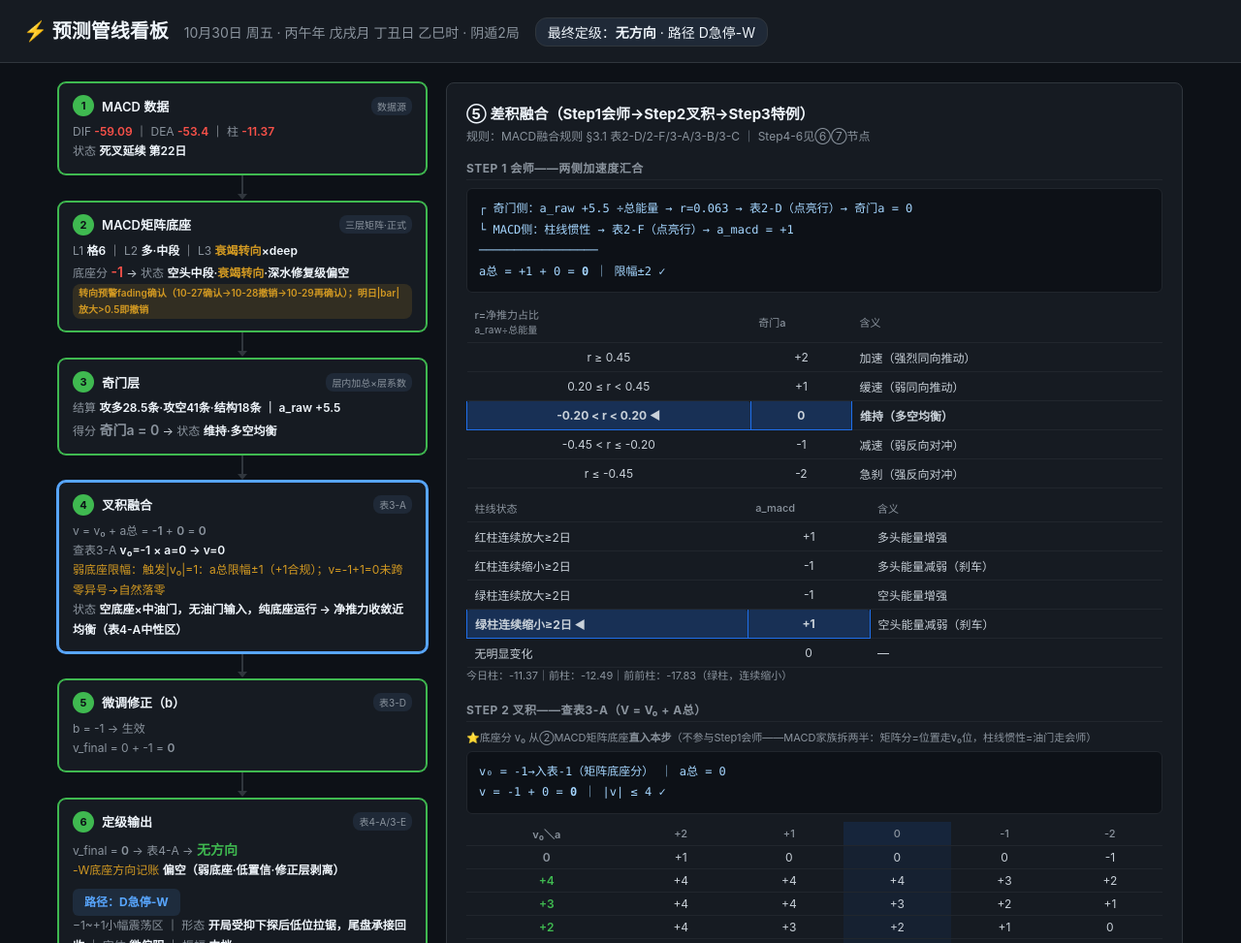
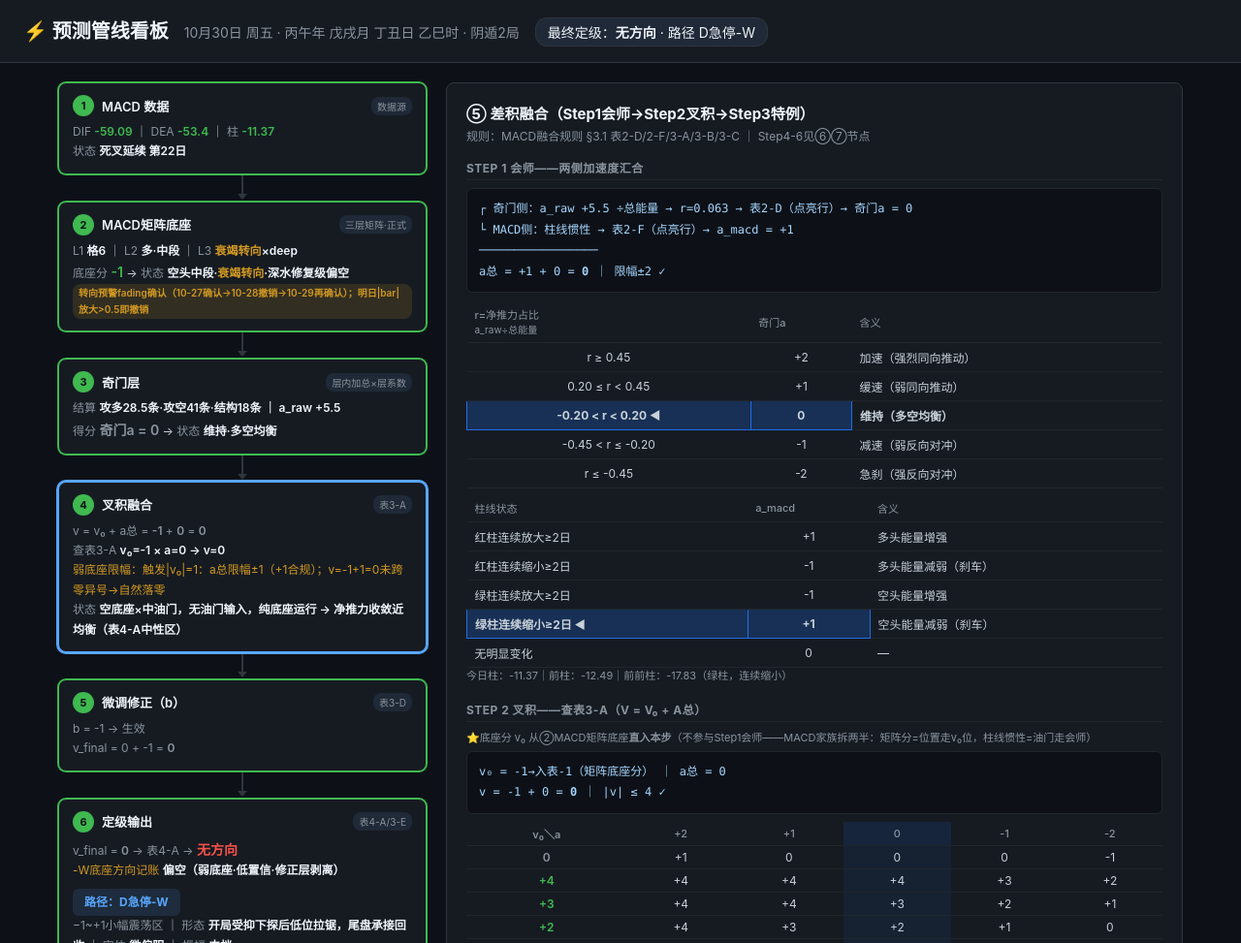
Before and after one commit to xiaoyi0319a/yixue-dashboard, a Jekyll site: the page pipeline.html, which Jekyll copies as it is, in a window 1280 px wide. Shown: the top 973 px of the page at 97% size. Built offline with Jekyll 4.4.1, drawn with Linux system fonts in a browser that asks for light colours.

Commit message:
fix(dashboard): 红涨绿跌国内配色(pipeline时段条/节点正负/stock方向)+renderCompare容错(无date隐藏)+300908补prev_diagnose.date

```diff
--- a/data/diagnose_300908.json
+++ b/data/diagnose_300908.json
@@ -390,8 +390,10 @@
   }
  ],
  "prev_diagnose": {
+  "date": "2026-10-30",
   "prev_z": 1,
-    "prev_g": 2
+  "prev_g": 2,
+  "summary": "上次判中性偏强——补量过19.47打开空间；期间实际+3.73%放量收18.37，方向兑现✅空间未打开⏸"
  },
  "timeline": [
   {
--- a/data/diagnose_300908_20261031.json
+++ b/data/diagnose_300908_20261031.json
@@ -390,8 +390,10 @@
   }
  ],
  "prev_diagnose": {
+  "date": "2026-10-30",
   "prev_z": 1,
-    "prev_g": 2
+  "prev_g": 2,
+  "summary": "上次判中性偏强——补量过19.47打开空间；期间实际+3.73%放量收18.37，方向兑现✅空间未打开⏸"
  },
  "timeline": [
   {
--- a/pipeline.html
+++ b/pipeline.html
@@ -30,8 +30,8 @@ body{font-family:-apple-system,BlinkMacSystemFont,"Segoe UI","PingFang SC","Hira
 .node-output{font-size:12px;color:#c9d1d9;line-height:1.7}
 .node-output .k{color:#8b949e}
 .node-output .v{color:#f0f6fc;font-weight:600}
-.node-output .pos{color:#3fb950;font-weight:600}
-.node-output .neg{color:#f85149;font-weight:600}
+.node-output .pos{color:#f85149;font-weight:600}
+.node-output .neg{color:#3fb950;font-weight:600}
 .node-output .zero{color:#8b949e}
 .connector{width:2px;height:20px;background:#30363d;margin:0 auto}
 .arrow{width:0;height:0;border-left:5px solid transparent;border-right:5px solid transparent;border-top:6px solid #30363d;margin:0 auto 2px}
@@ -64,17 +64,17 @@ tr.hl td:first-child{border-left:3px solid #58a6ff}
 .slot{background:#161b22;border:1px solid #30363d;border-radius:8px;padding:8px 6px;text-align:center;cursor:pointer;transition:all .15s;position:relative;overflow:hidden}
 .slot:hover{border-color:#58a6ff}
 .slot .slot-bar{height:3px;border-radius:2px;margin-bottom:6px}
-.slot.up{border-color:rgba(63,185,80,.35)}
-.slot.up .slot-bar{background:#3fb950}
-.slot.down{border-color:rgba(248,81,73,.35)}
-.slot.down .slot-bar{background:#f85149}
+.slot.up{border-color:rgba(248,81,73,.35)}
+.slot.up .slot-bar{background:#f85149}
+.slot.down{border-color:rgba(63,185,80,.35)}
+.slot.down .slot-bar{background:#3fb950}
 .slot.neutral{border-color:rgba(139,148,158,.25)}
 .slot.neutral .slot-bar{background:#8b949e}
 .slot-name{font-size:13px;font-weight:700;color:#f0f6fc}
 .slot-time{font-size:9px;color:#484f58;margin-top:1px}
 .slot-grade{font-size:11px;font-weight:600;margin-top:4px}
-.slot.up .slot-grade{color:#3fb950}
-.slot.down .slot-grade{color:#f85149}
+.slot.up .slot-grade{color:#f85149}
+.slot.down .slot-grade{color:#3fb950}
 .slot.neutral .slot-grade{color:#8b949e}
 .slot-note{font-size:9px;color:#8b949e;margin-top:3px;line-height:1.4;height:24px;overflow:hidden;display:-webkit-box;-webkit-line-clamp:2;-webkit-box-orient:vertical}
 
--- a/stock.html
+++ b/stock.html
@@ -38,6 +38,7 @@ th{color:#8b949e;font-weight:500;font-size:11px}
 td{color:#c9d1d9}
 .k{color:#8b949e}.v{color:#f0f6fc;font-weight:600}
 .pos{color:#3fb950;font-weight:600}.neg{color:#f85149;font-weight:600}.warn{color:#d29922;font-weight:600}
+.dir-up{color:#f85149;font-weight:600}.dir-down{color:#3fb950;font-weight:600}
 .note{font-size:11px;color:#8b949e;line-height:1.7;margin-top:8px}
 .formula{font-family:"SF Mono",Monaco,monospace;font-size:11px;background:#0d1117;padding:8px 10px;border-radius:6px;border:1px solid #21262d;color:#a5d6ff;line-height:1.8;white-space:pre-wrap;margin-top:6px}
 .badge{display:inline-block;font-size:10px;padding:1px 6px;border-radius:8px;font-weight:600}
@@ -463,7 +464,7 @@ function renderReport(){
 function renderCompare(){
   const bar=document.getElementById('compareBar');
   const p=D.prev_diagnose;
-  if(!p){bar.style.display='none';return}
+  if(!p||!p.date){bar.style.display='none';return}
   bar.style.display='block';
   const item=(label,o)=>{
     if(!o)return'';
@@ -583,7 +584,7 @@ function renderLayers(){
      <span class=k>否决:</span> ${(l2.vetoes||[]).join('、')||'无'}<div style="font-size:9px;color:#484f58;margin-top:3px">否决=一票作废项——ST/财务造假/审计非标/清仓减持/日成交<500万，触发任何一条本诊断作废</div>`;
   const f=D.fusion||{}, v=D.verification;
   const de=document.getElementById('fu-dir');de.textContent=f.direction||'--';
-  de.className='v '+(f.direction?.includes('偏强')||f.direction?.includes('偏多')?'pos':f.direction?.includes('偏弱')||f.direction?.includes('偏空')?'neg':'');
+  de.className='v '+(f.direction?.includes('偏强')||f.direction?.includes('偏多')?'dir-up':f.direction?.includes('偏弱')||f.direction?.includes('偏空')?'dir-down':'');
   document.getElementById('fu-conf').textContent=f.confidence||'--';
   document.getElementById('fu-form').textContent=f.form||'--';
   document.getElementById('fu-hit').innerHTML=v?`<span class="${v.hit==='✅'?'pos':v.hit==='❌'?'neg':''}">${v.hit}</span>`:'--';
```
Lines whose indentation alone changed are shown as unchanged.
